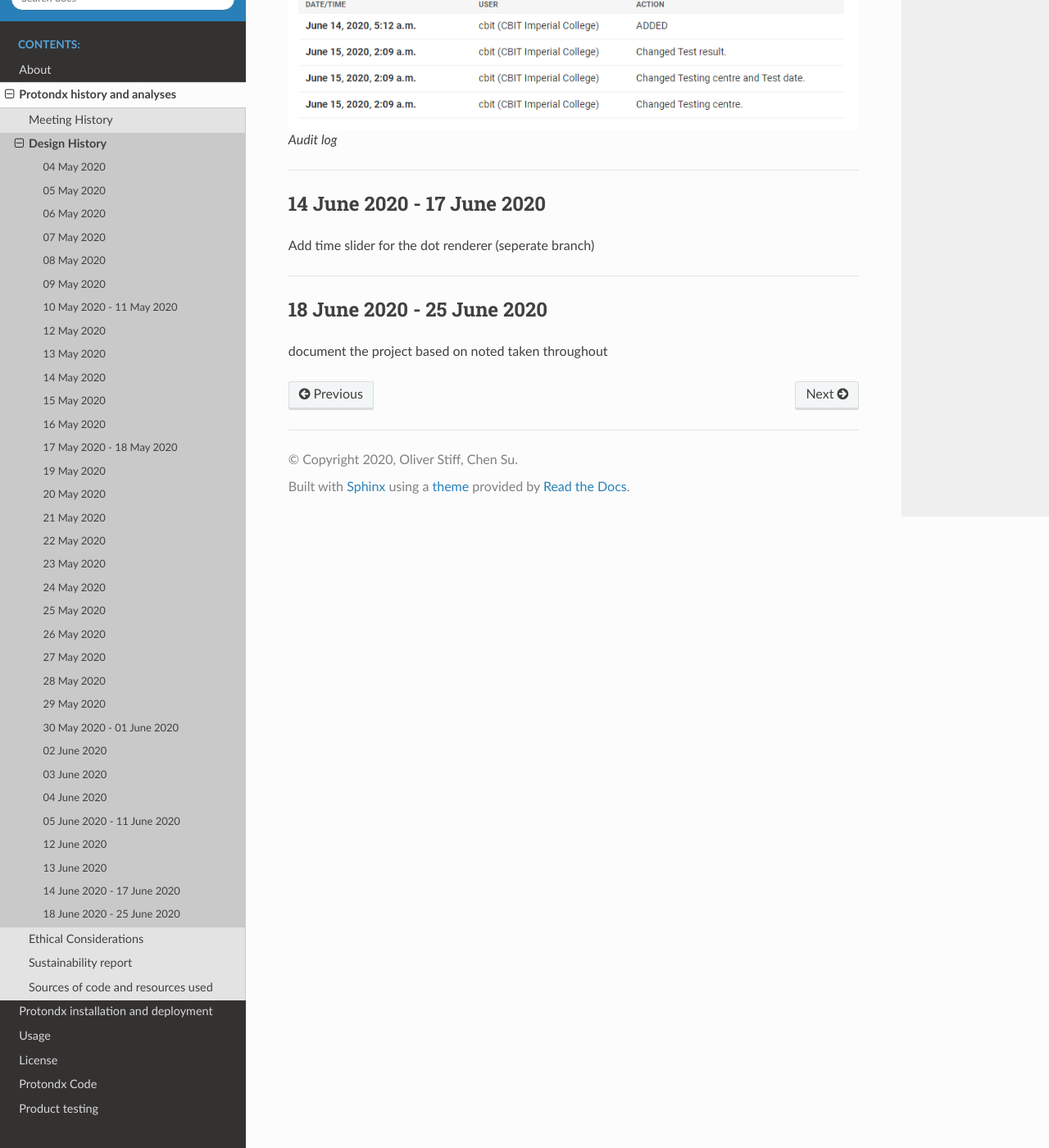
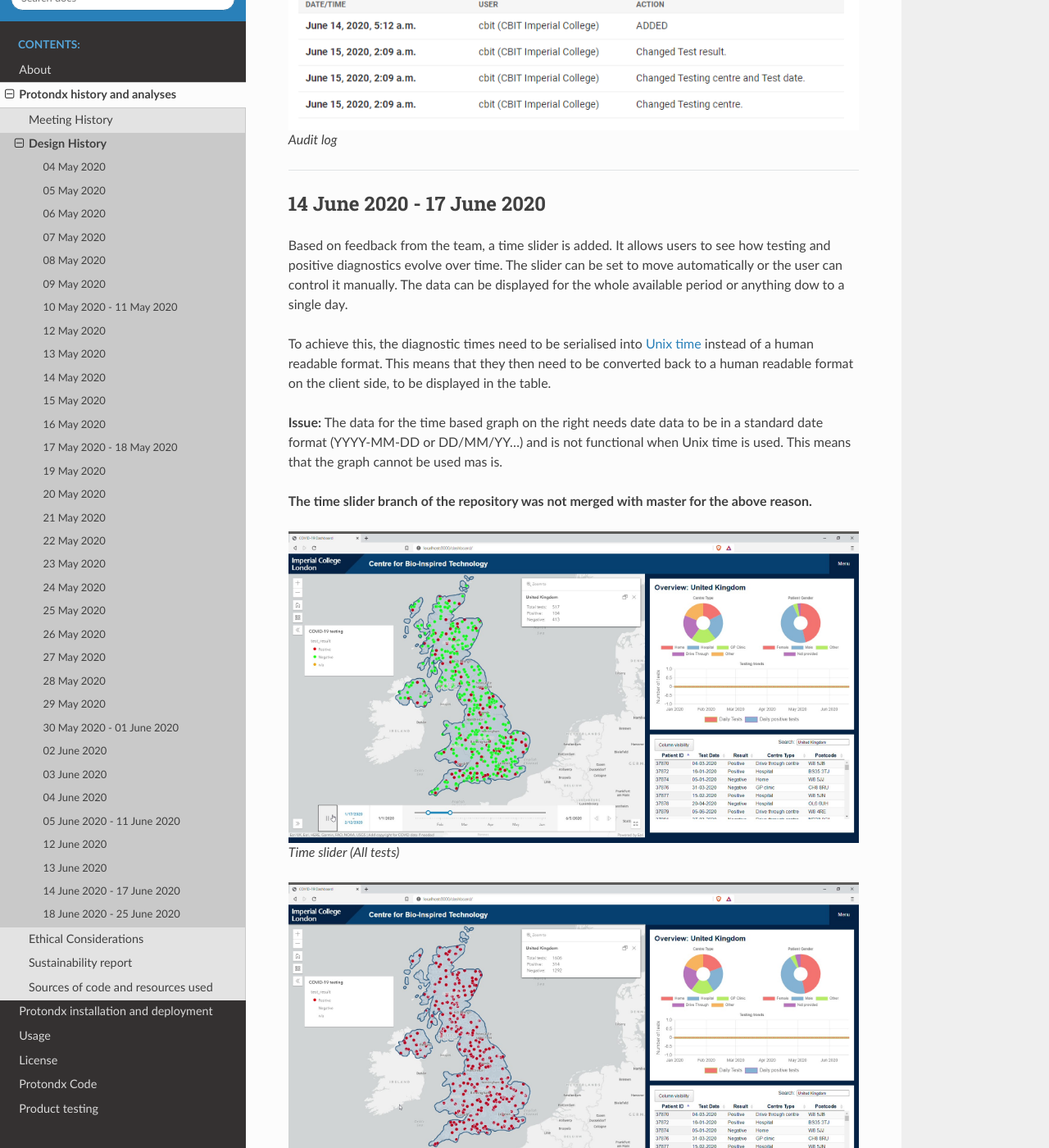
Before and after one commit to bahp/django-protondx, a Sphinx documentation site: the page built from docs/modules/history/design_history.rst, in a window 1280 px wide and 1400 px high, scrolled down 14657 px. Shown: the whole window at 82% size. Built offline with Sphinx 7.4.7 and the Read the Docs theme 2.0.0, drawn with Linux system fonts in a browser that asks for light colours; some of the changed text lies outside the part shown.

Commit message:
add: about docs + design history progress

```diff
--- a/docs/modules/about.rst
+++ b/docs/modules/about.rst
@@ -2,6 +2,5 @@
 About
 #####
 
-- Short introduction or overview that explains what the project is.
-- About the team / platform as a whole
-- ...
+.. figure:: pictures/leaflet_final-1.png
+.. figure:: pictures/leaflet_final-2.png
--- a/docs/modules/history/design_history.rst
+++ b/docs/modules/history/design_history.rst
@@ -492,7 +492,27 @@ integrate PCR data generation/querying into REST API"
 
 14 June 2020 - 17 June 2020
 ---------------------------
-Add time slider for the dot renderer (seperate branch)
+Based on feedback from the team, a time slider is added. It allows users to see how testing and positive diagnostics
+evolve over time. The slider can be set to move automatically or the user can control it manually. The data can be
+displayed for the whole available period or anything dow to a single day.
+
+To achieve this, the diagnostic times need to be serialised into `Unix time <https://en.wikipedia.org/wiki/Unix_time>`_
+instead of a human readable format. This means that they then need to be converted back to a human readable format on
+the client side, to be displayed in the table.
+
+**Issue:** The data for the time based graph on the right needs date data to be in a standard date format (YYYY-MM-DD
+or DD/MM/YY...) and is not functional when Unix time is used. This means that the graph cannot be used mas is.
+
+**The time slider branch of the repository was not merged with master for the above reason.**
+
+.. figure:: pictures/time-slider-demo_Moment-1.jpg
+
+   Time slider (All tests)
+
+.. figure:: pictures/time-slider-demo_Moment-2.jpg
+
+   Time slider (positive diagnostic tests)
+
 
 
 ---------------
@@ -500,4 +520,7 @@ Add time slider for the dot renderer (seperate branch)
 
 18 June 2020 - 25 June 2020
 ---------------------------
-document the project based on noted taken throughout
+
+Work on the project is finalised. The documentation is written based on code comments, notes and pictures taken
+throughout the project. `Sphinx <https://www.sphinx-doc.org/e>`_ is used to write the documentation and it's made
+available online using `Heroku <https://www.heroku.com/home>`_.
```
Also changed, not shown: docs/modules/history/pictures/time-slider-demo_Moment-1.jpg (added), docs/modules/history/pictures/time-slider-demo_Moment-2.jpg (added), docs/modules/pictures/leaflet_final-1.png (added), docs/modules/pictures/leaflet_final-2.png (added).
